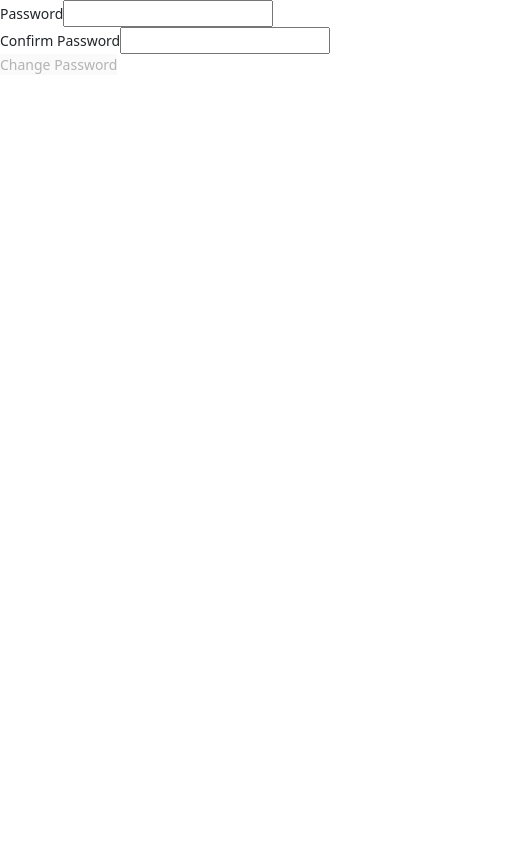
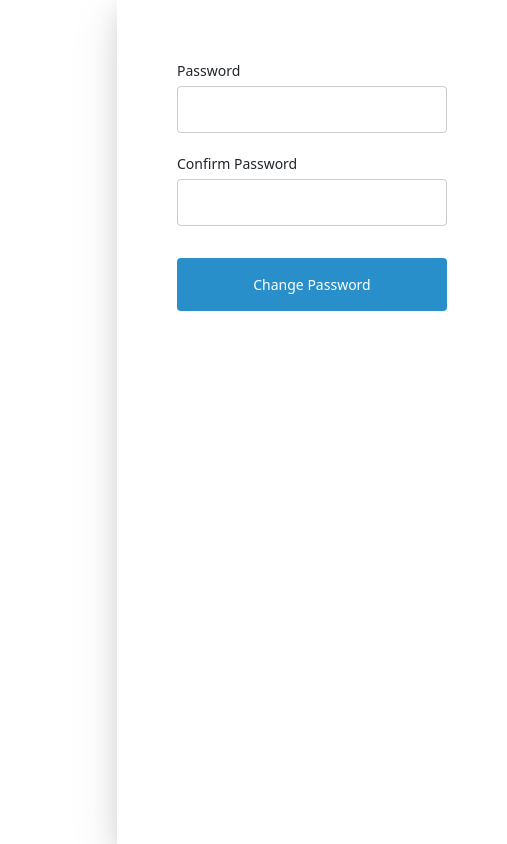
Before and after one commit to nehasm/shopease-fe, a React (Create React App) app: page /password/reset/1 in a window 390 px wide. Shown: the whole page, 507 px wide, since content can reach past the window. Built offline with nearby package versions, Linux system fonts and the light colour scheme; no server answers.

Commit message:
login forms ui changes

```diff
--- a/src/component/account/forgotpasswordform.js
+++ b/src/component/account/forgotpasswordform.js
@@ -2,6 +2,7 @@ import React, { useState } from 'react';
 import useInput from '../../hooks/useinput';
 import { useDispatch } from 'react-redux';
 import { forgotPassword } from '../../service/user'
+import style from './login.module.css';
 
 const ForgotPasswordForm = (props) => {
     const [message,setMessage] = useState("");
@@ -14,19 +15,23 @@ const ForgotPasswordForm = (props) => {
             setMessage("Please check your mail. We have sent you a reset password link.")
         }
     }
-  return <div className='login-main'>
+  return  <div className={style['login-main']}>
+    <div>
+  <div className={style.loginform}>
       <form onSubmit={continueForgotPassword}>
-      <div>
-          <label>Email</label>
+      <div className={style["form-group"]}>
+          <label>Email *</label>
           <input type='email' value={email} onChange={emailChangeHandler} onBlur={emailBlurHandler}/>
           {emailHasError && <p>Please enter a valid email address.</p>}
       </div>
-      <div>
+      <div className={style["form-group"]}>
       <button disabled={!emailIsValid} type='submit'>Login</button>
       </div>
   </form>
     {message && <p>{message}</p>}
   </div>
+  </div>
+  </div>
 }
 
 export default ForgotPasswordForm
--- a/src/component/account/login.js
+++ b/src/component/account/login.js
@@ -4,6 +4,7 @@ import SignUpForm from './singupform';
 import { useDispatch } from 'react-redux';
 import { userLogin, userSignUp } from '../../service/user';
 import { useNavigate } from 'react-router-dom';
+import style from './login.module.css'
 
 const Login = () => {
     const [tab,setTab] = useState("login");
@@ -21,11 +22,13 @@ const Login = () => {
         dispatch(userSignUp(data));
         navigate('/');
     }
-  return  <div className='login-main'>
+    const loginClasses = tab === "login" ? style.active : "";
+    const signupClasses = tab === "signup" ? style.active : "";
+  return  <div className={style['login-main']}>
         <div>
-        <div>
-            <span onClick={(e) => switchTabs(e,"login")} >Login</span>
-            <span onClick={(e) => switchTabs(e,"signup")}>Signup</span>
+        <div className={style.headertab}>
+            <span className={loginClasses} onClick={(e) => switchTabs(e,"login")} >Login</span>
+            <span className={signupClasses} onClick={(e) => switchTabs(e,"signup")}>Signup</span>
         </div>
         { tab === "login" ? <LoginForm loginUser={loginUser}/> : <SignUpForm signUpUser={signUpUser}/>}
         </div>
--- /dev/null
+++ b/src/component/account/login.module.css
@@ -0,0 +1,81 @@
+.login-main {
+    width: 40%;
+    margin: auto;
+}
+.login-main > div {
+    top: 20%;
+    position: absolute;
+    width: inherit;
+    box-shadow: rgba(17, 17, 26, 0.1) 0px 1px 0px, rgba(17, 17, 26, 0.1) 0px 8px 24px, rgba(17, 17, 26, 0.1) 0px 16px 48px;
+}
+.headertab {
+    height: 60px;
+    display: flex;
+    align-items: end;
+    justify-content: center;
+    font-size: 20px;
+    font-weight: 300;
+}
+.headertab > span {
+    flex: 1 1 0;
+    text-align: center;
+    border-bottom: 1px solid #CFD7DF;
+    cursor: pointer;
+}
+.headertab > .active {
+    color: #0079bf;
+    border-bottom: 2px solid #0079bf;
+    font-weight: 400;
+}
+.loginform {
+    margin: 60px;
+    padding-bottom: 10px;
+}
+.form-group {
+    margin-bottom: 20px;
+}
+
+.form-group label {
+    display: block;
+    font-size: 14px;
+    font-weight: 500;
+    margin-bottom: 5px;
+}
+
+.form-group p {
+    color: #FF0000;
+    font-weight: 300;
+    font-size: 12px;
+}
+.form-group input{
+    width: 100%;
+    padding: 12px;
+    font-size: 14px;
+    border: 1px solid #ccc;
+    border-radius: 4px;
+    outline: none;
+}
+.form-group button {
+    border-radius: 4px;
+    cursor: pointer;
+    color: #fff;
+    background: #298fca;
+    width: 100%;
+    padding: 16px 0px;
+    font-size: 14px;
+    margin-top: 12px;
+}
+
+.form-group button:hover {
+    background: #0079bf;
+}
+.forgotpassword {
+    color: #298fca;
+}
+@media only screen and (max-width: 600px) {
+    .login-main > div {
+        width: 100%;
+        height: 100%;
+        top: 0%;
+    }
+ }
--- a/src/component/account/loginform.js
+++ b/src/component/account/loginform.js
@@ -1,6 +1,7 @@
 import React from 'react';
 import useInput from '../../hooks/useinput';
 import { Link } from 'react-router-dom';
+import style from './login.module.css'
 
 const LoginForm = (props) => {
     const {value:email,valueIsValid:emailIsValid ,hasError:emailHasError,valueChangeHandler:emailChangeHandler,inputBlurHandler:emailBlurHandler,reset:emailReset} = useInput('is_not_empty');
@@ -17,22 +18,22 @@ const LoginForm = (props) => {
         emailReset();
         passwordReset();
     }
-  return <div>
+  return <div className={style.loginform}>
   <form onSubmit={loginHandler}>
-      <div>
-          <label>Email</label>
+      <div className={style["form-group"]}>
+          <label>Email *</label>
           <input type='email' value={email} onChange={emailChangeHandler} onBlur={emailBlurHandler}/>
           {emailHasError && <p>Please enter a valid email address.</p>}
       </div>
-      <div>
-          <label>Password</label>
+      <div className={style["form-group"]}>
+          <label>Password *</label>
           <input type='password' value={password} onChange={passwordChangeHandler} onBlur={passwordBlurHandler}/>
           {passwordHasError && <p>Please enter your password.</p>}
       </div>
-      <div>
+      <div className={style["form-group"]}>
       <button disabled={!formIsValid} type='submit'>Login</button>
       </div>
-      <Link to={'/forgotpassword'}><span>Forgot Password?</span></Link>
+      <Link to={'/forgotpassword'}><span className={style.forgotpassword}>Forgot Password?</span></Link>
   </form>
 </div>
 }
--- a/src/component/account/resetpassword.js
+++ b/src/component/account/resetpassword.js
@@ -3,6 +3,7 @@ import useInput from '../../hooks/useinput';
 import { useNavigate,useParams } from 'react-router-dom';
 import {resetPassword } from '../../service/user';
 import { useDispatch } from 'react-redux';
+import style from './login.module.css';
 
 const ResetPassword = () => {
     const navigate = useNavigate();
@@ -22,23 +23,29 @@ const ResetPassword = () => {
             navigate('/')
         }
     }
-  return <div>
+  return <div className={style['login-main']}>
+    <div>
+
+
+  <div className={style.loginform}>
       <form onSubmit={resetPasswordHandler}>
-      <div>
+      <div className={style["form-group"]}>
           <label>Password</label>
           <input type='password' value={password} onChange={passwordChangeHandler} onBlur={passwordBlurHandler}/>
           {passwordHasError && <p>Password cannot be less than 8 characters.</p>}
       </div>
-      <div>
+      <div className={style["form-group"]}>
           <label>Confirm Password</label>
           <input type='password' value={confirmPassword} onChange={confirmPasswordChangeHandler} onBlur={confirmPasswordBlurHandler}/>
           {confirmPasswordHasError && <p>Password cannot be less than 8 characters.</p>}
       </div>
-      <div>
+      <div className={style["form-group"]}>
       <button disabled={!isPasswordValid} type='submit'>Change Password</button>
       </div>
   </form>
   </div>
+  </div>
+  </div>
 }
 
 export default ResetPassword
--- a/src/component/account/singupform.js
+++ b/src/component/account/singupform.js
@@ -1,5 +1,6 @@
 import React from 'react';
 import useInput from '../../hooks/useinput';
+import style from './login.module.css'
 
 const SignUpForm = (props) => {
     const {value:name,valueIsValid:nameIsValid ,hasError:nameHasError,valueChangeHandler:nameChangeHandler,inputBlurHandler:nameBlurHandler,reset:nameReset} = useInput('is_not_empty');
@@ -20,24 +21,27 @@ const SignUpForm = (props) => {
         passwordReset();
         nameReset();
     }
-  return    <div>
+  return    <div className={style.loginform}>
                 <form onSubmit={signUpHandler}>
-                    <div>
-                        <label>Name</label>
+                    <div className={style["form-group"]}>
+                        <label>Name *</label>
                         <input type='text' value={name} onChange={nameChangeHandler} onBlur={nameBlurHandler}/>
                         {nameHasError && <p>Please enter your name.</p>}
                     </div>
-                    <div>
-                        <label>Email</label>
+                    <div className={style["form-group"]}>
+                        <label>Email *</label>
                         <input type='email' value={email} onChange={emailChangeHandler} onBlur={emailBlurHandler}/>
                         {emailHasError && <p>Please enter a valid email address.</p>}
                     </div>
-                    <div>
-                        <label>Password</label>
+                    <div className={style["form-group"]}>
+                        <label>Password *</label>
                         <input type='password' value={password} onChange={passwordChangeHandler} onBlur={passwordBlurHandler}/>
                         {passwordHasError && <p>Password cannot be less than 8 characters.</p>}
+                    </div >
+                    <div className={style["form-group"]}>
+                    <button disabled={!formIsValid} type='submit'>Sign Up</button>
                     </div>
-                    <button disabled={!formIsValid} type='submit'>Sign Up</button>
+
                 </form>
             </div>
 }
--- a/src/component/productdetails/productdetails.css
+++ b/src/component/productdetails/productdetails.css
@@ -35,7 +35,7 @@
     display: grid;
 }
 .brand-name {
- color: #7b8e9f;;
+ color: #7b8e9f;
 }
 .product-title {
     margin-bottom: 16px;
```
Also changed, not shown: src/component/account/account.css (deleted), src/component/account/profile.js (deleted).
